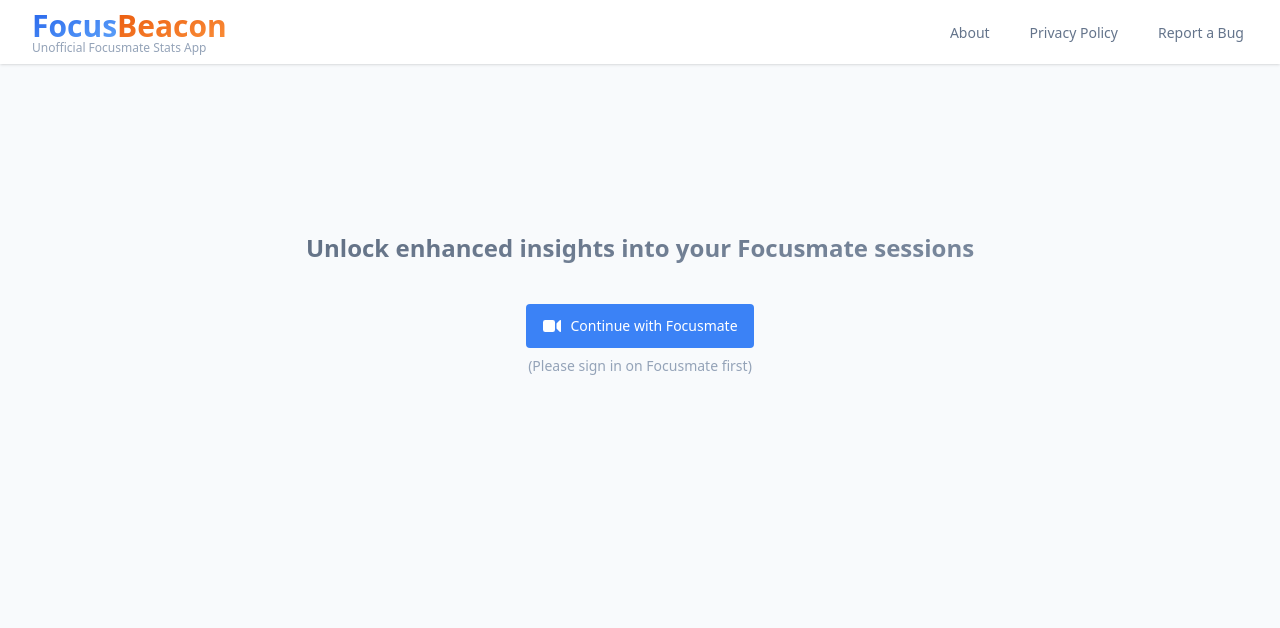
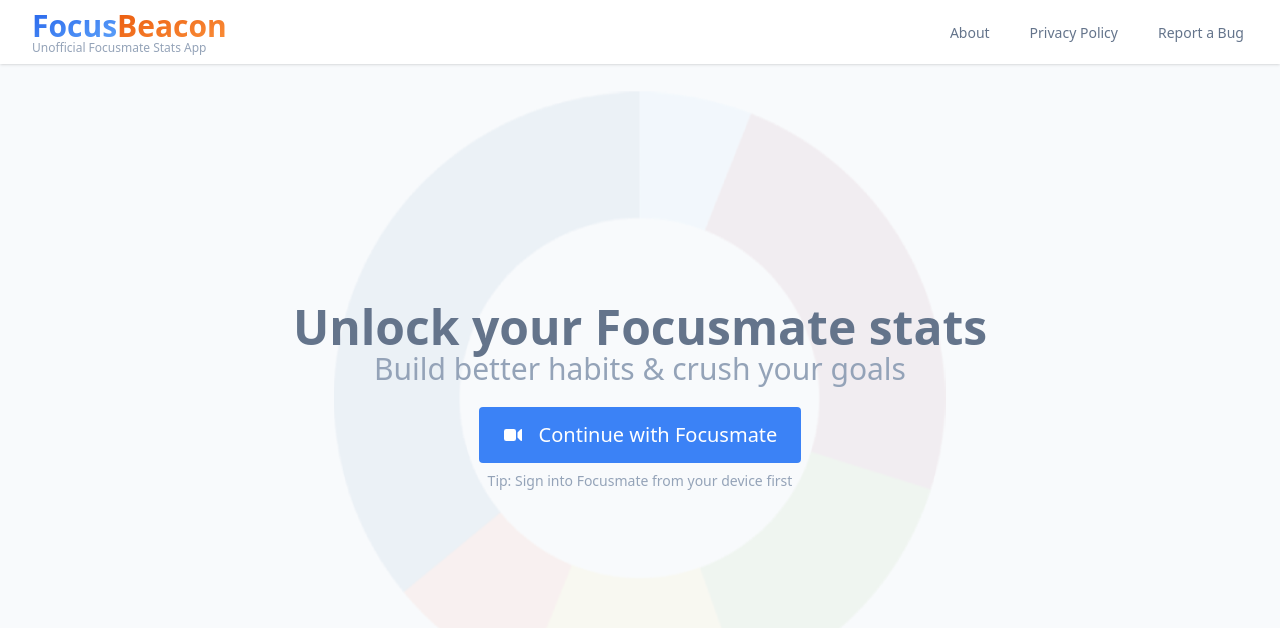
Before and after one commit to qu8n/focusbeacon, a Next.js app: page / in a window 1280 px wide. Shown: the top 628 px of the page. Built offline with nearby package versions, Linux system fonts and the light colour scheme.

Commit message:
Redesign landing page

```diff
--- a/src/components/SignInButton.js
+++ b/src/components/SignInButton.js
@@ -9,13 +9,13 @@
             window.location.href = `https://www.focusmate.com/oauth/authorize?client_id=${process.env.NEXT_PUBLIC_FOCUSMATE_CLIENT_ID}&response_type=code&scope=profile%20sessions`;
           }
         }}
-        className="inline-flex items-center text-sm h-11 font-medium bg-blue-500 hover:bg-blue-500/[.95] text-white px-4 rounded"
+        className="inline-flex items-center text-xl h-14 font-medium bg-blue-500 hover:bg-blue-500/[.95] text-white px-6 rounded"
       >
         <svg
           xmlns="http://www.w3.org/2000/svg"
           viewBox="0 0 20 20"
           fill="currentColor"
-          className="w-5 h-5 mr-2"
+          className="w-5 h-5 mr-4"
         >
           <path d="M3.25 4A2.25 2.25 0 001 6.25v7.5A2.25 2.25 0 003.25 16h7.5A2.25 2.25 0 0013 13.75v-7.5A2.25 2.25 0 0010.75 4h-7.5zM19 4.75a.75.75 0 00-1.28-.53l-3 3a.75.75 0 00-.22.53v4.5c0 .199.079.39.22.53l3 3a.75.75 0 001.28-.53V4.75z" />
         </svg>
--- a/src/pages/index.js
+++ b/src/pages/index.js
@@ -3,16 +3,21 @@
 
 export default function Landing() {
   return (
-    <>
-      <p className="p-10 mt-32 text-center text-2xl font-bold text-transparent bg-clip-text bg-gradient-to-br from-slate-600 to-slate-400">
-        Unlock enhanced insights into your Focusmate sessions
-      </p>
-      <div className="flex justify-center">
-        <SignInButton />
+    <div className="flex p-10 h-5/6 bg-no-repeat bg-center bg-[url('../../public/pie-bg.png')]">
+      <div className="m-auto">
+        <p className="text-center text-5xl font-bold text-slate-500">
+          Unlock your Focusmate stats
+        </p>
+        <p className="text-center text-3xl font-normal text-slate-400">
+          Build better habits & crush your goals
+        </p>
+        <div className="mt-5 flex justify-center">
+          <SignInButton />
+        </div>
+        <p className="mt-2 text-center text-slate-400 text-sm">
+          Tip: Sign into Focusmate from your device first
+        </p>
       </div>
-      <p className="mt-2 text-center text-slate-400 text-sm">
-        (Please sign in on Focusmate first)
-      </p>
-    </>
+    </div>
   );
 }
```
Also changed, not shown: public/pie-bg.png (added).
